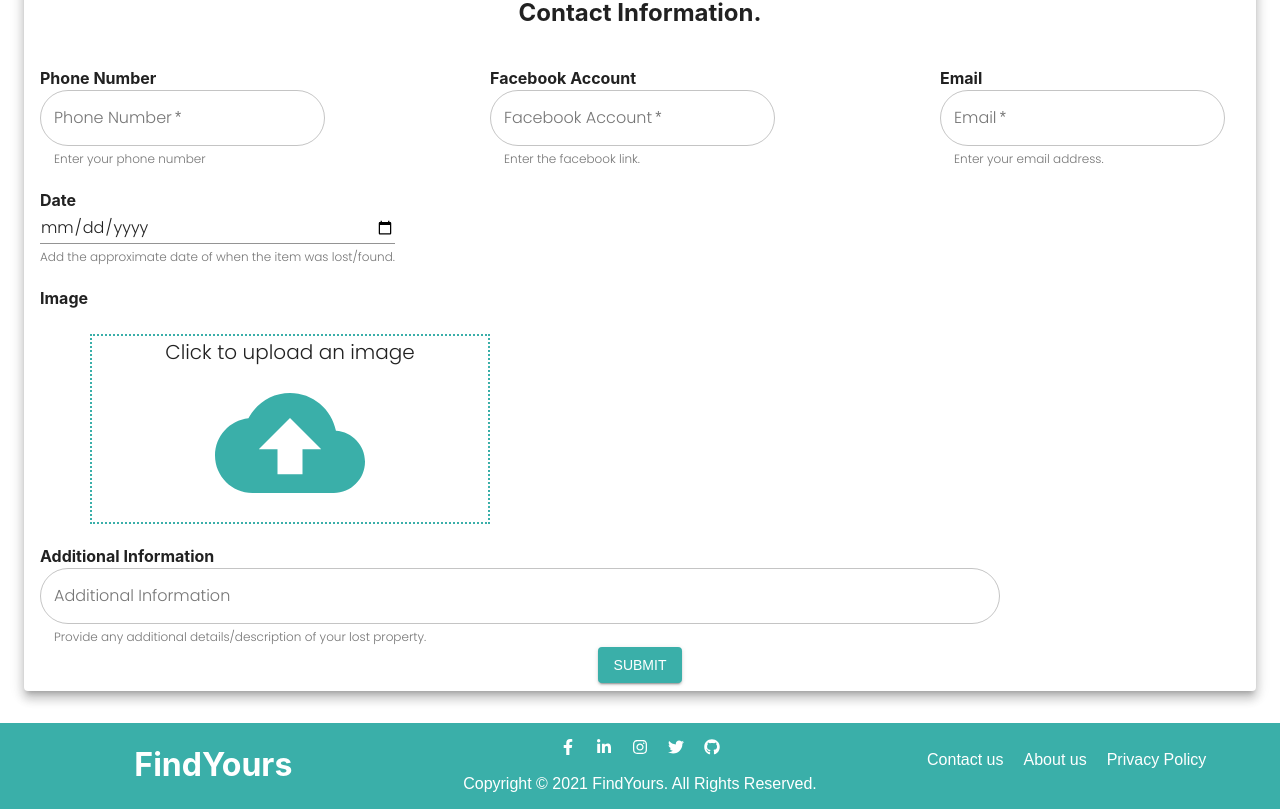
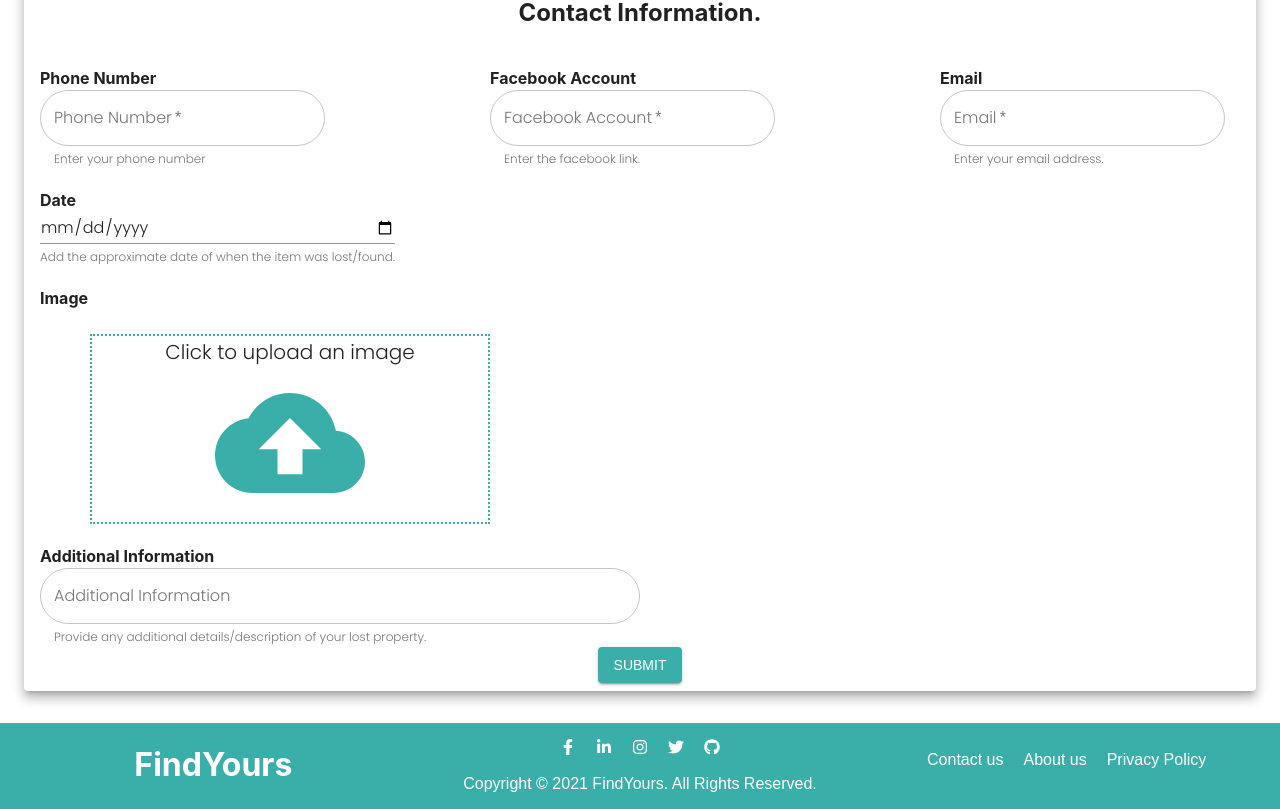
Before and after one commit to ZhinAbubakr/find_yours, a React (Create React App) app: page /form in a window 1280 px wide. Shown: the part 470-1279 px from the top of the page. Built offline with nearby package versions, Linux system fonts and the light colour scheme.

Commit message:
Feat: make text field for more multiline

```diff
--- a/src/components/Form/Form.jsx
+++ b/src/components/Form/Form.jsx
@@ -336,6 +336,9 @@ const Form = () => {
                 <Grid item xs={12}>
                   <h4 className={classes.title}>{t('form.addInfo')}</h4>
                   <TextField
+                    id='filled-multiline-flexible'
+                    multiline
+                    maxRows={4}
                     inputProps={{ maxLength: 250 }}
                     name='more'
                     label={t('form.addInfo')}
--- a/src/components/Form/Style.jsx
+++ b/src/components/Form/Style.jsx
@@ -34,8 +34,8 @@ const useStyle = makeStyles((theme) => ({
   },
   moreW: {
     width: '100%',
-    [theme.breakpoints.up('lg')]: {
-      width: '80%',
+    [theme.breakpoints.up('md')]: {
+      width: '50%',
     },
   },
   title: {
```
